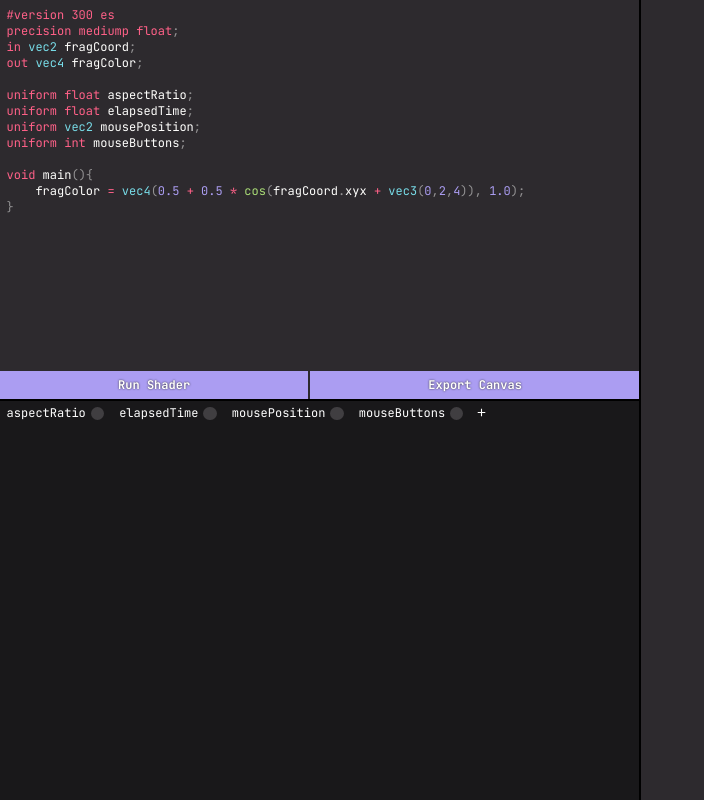
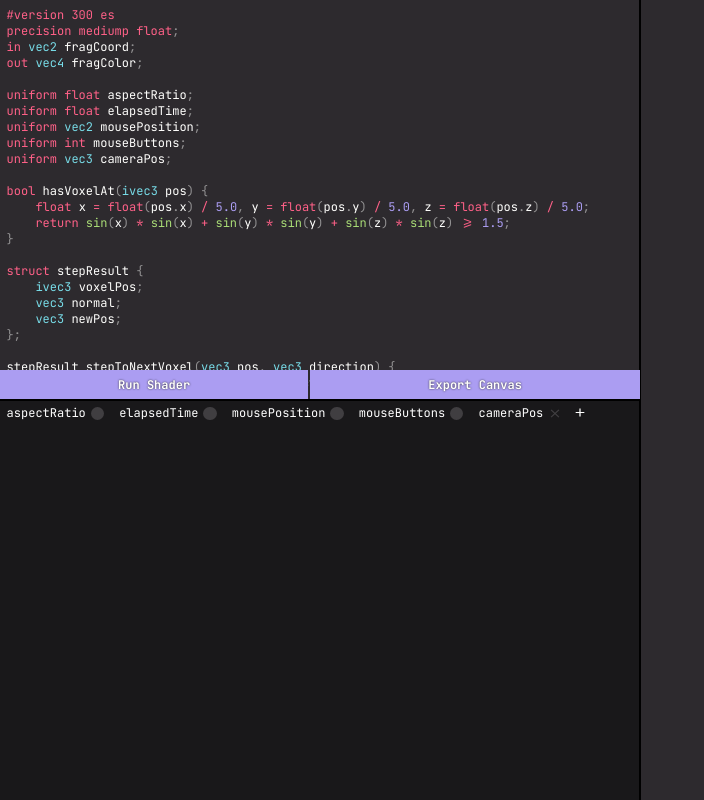
Before and after one commit to Nengyi-Jonathan-Jiang/shader-playground-2, a Next.js app: page / in a window 1280 px wide. Shown: the whole page, without its empty margins (0-704 px from the left). Built offline with nearby package versions, Linux system fonts and the light colour scheme.

Commit message:
changed default shader to a much cooler one

```diff
--- a/src/app/components/glslEditor.css
+++ b/src/app/components/glslEditor.css
@@ -27,6 +27,8 @@ div#bottom-buttons {
     display: flex;
     position: sticky;
     left: -1ex;
+    bottom: -0.5em;
+    z-index: 100;
 }
 
 div#bottom-buttons > button {
--- a/src/app/page.tsx
+++ b/src/app/page.tsx
@@ -7,7 +7,11 @@ import {ShaderCodeEditor} from "@/app/components/glslEditor";
 import {ShaderCanvas, ShaderCanvasUniformData} from "@/app/webgl/ShaderCanvas";
 import {ScriptableUniformsEditor} from "@/app/components/scriptableUniformsEditor";
 import {useListenerOnWindow, useManualRerender} from "@/util/hooks";
-import {ReadonlyScriptableUniform} from "@/app/components/scriptableUniform";
+import {
+    EditableScriptableUniform,
+    ReadonlyScriptableUniform,
+    ScriptableUniform
+} from "@/app/components/scriptableUniform";
 import {providedCode} from "@/app/shaderProvidedFunctions";
 
 const vertShader = `#version 300 es
@@ -20,8 +24,66 @@ void main(){
     fragCoord = vec2(1.0 / aspectRatio, 1.0) * a_position;
 }`;
 
-const defaultMainCode = `void main(){
-    fragColor = vec4(0.5 + 0.5 * cos(fragCoord.xyx + vec3(0,2,4)), 1.0);
+const defaultMainCode = `bool hasVoxelAt(ivec3 pos) {
+    float x = float(pos.x) / 5.0, y = float(pos.y) / 5.0, z = float(pos.z) / 5.0;
+    return sin(x) * sin(x) + sin(y) * sin(y) + sin(z) * sin(z) >= 1.5;
+}
+
+struct stepResult {
+    ivec3 voxelPos;
+    vec3 normal;
+    vec3 newPos;
+};
+
+stepResult stepToNextVoxel(vec3 pos, vec3 direction) {
+    vec3 u = (floor(1.0 + pos * sign(direction)) * sign(direction) - pos) / direction;
+    float d = min(min(u.x, u.y), u.z);
+
+    vec3 normal = normalize(sign(direction) * vec3(
+        u.x == d ? 1 : 0,
+        u.y == d ? 1 : 0,
+        u.z == d ? 1 : 0
+    ));
+
+    pos += d * direction;
+    return stepResult(
+        ivec3(pos + direction * 0.000000001),
+        normal,
+        pos
+    );
+}
+
+vec3 fog_color = vec3(0.5, 0.75, 1.0);
+
+vec3 raycast(vec3 start, vec3 ray) {
+    for(int i = 0; i < 400; i++) {
+        stepResult r = stepToNextVoxel(start, ray);
+        start = r.newPos;
+        vec3 normal = r.normal;
+        if(hasVoxelAt(r.voxelPos)) {
+            vec3 d = abs(mod(start + 0.5, 1.0) - 0.5) / (1.0 - abs(normal)) / distance(cameraPos, start);
+            float d2 = min(d.x, min(d.y, d.z)) * 500.;
+
+            float t = d2 <= 1. ? 0.0 : 1.0;
+            vec3 faceLight = vec3(0.6 + 0.4 * dot(normal, normalize(vec3(1, -2, 3))));
+
+            vec3 color = t * faceLight;
+            float fog_amount = pow(1.0 + 0.002 * distance(cameraPos, start), -4.0);
+
+            return color * fog_amount + fog_color * (1.0 - fog_amount);
+        }
+    }
+    return fog_color;
+}
+
+void main(){
+   float cam_distance = 1.;
+   vec3 ray = normalize(vec3(fragCoord, cam_distance));
+   float phi = mousePosition.x * 3.14, theta = mousePosition.y * 1.5707;
+   ray = ray * vec3(1, cos(theta), cos(theta)) + ray.xzy * vec3(0, sin(theta), -sin(theta));
+   ray = ray * vec3(cos(phi), 1, cos(phi)) + ray.zyx * vec3(sin(phi), 0, -sin(phi));
+   vec3 v = raycast(cameraPos, ray);
+   fragColor = vec4(v, 1.0);
 }`
 
 const builtinUniformData = [
@@ -49,6 +111,27 @@ const builtinUniformData = [
         "// This is a built in uniform",
         "    // mouse is a {position: [number, number], buttons: number}.\n    // buttons is an integer representing the current state of\n    // the mouse buttons as given by JavaScript's\n    // MouseEvent.buttons\n\n    return mouse.buttons"
     ),
+    new EditableScriptableUniform(
+        "cameraPos", "vec3",
+        "// Initialization code here...\n" +
+        "let pos = [0, 0, 0];\n" +
+        "let lastFrameTime = 0;",
+        "    let [dx, dy, dz] = [0, 0, 1];\n" +
+        "    \n" +
+        "    const phi = mouse.position[0] * 3.14, theta = mouse.position[1] * 1.5707;\n" +
+        "\n" +
+        "    [dx, dy, dz] = [dx, dy * cos(theta) + dz * sin(theta), dz * cos(theta) - dy * sin(theta)];\n" +
+        "    [dx, dy, dz] = [dx * cos(phi) + dz * sin(phi), dy, dz * cos(phi) - dx * sin(phi)];\n" +
+        "\n" +
+        "    const elapsedTime = (time - lastFrameTime) * 10;\n" +
+        "    lastFrameTime = time;\n" +
+        "    \n" +
+        "    if(mouse.buttons != 0) {\n" +
+        "        pos = [pos[0] + dx * elapsedTime, pos[1] + dy * elapsedTime, pos[2] + dz * elapsedTime]\n" +
+        "    }\n" +
+        "\n" +
+        "    return pos;"
+    )
 ];
 builtinUniformData.forEach(i => i.evaluateSource());
 
```
